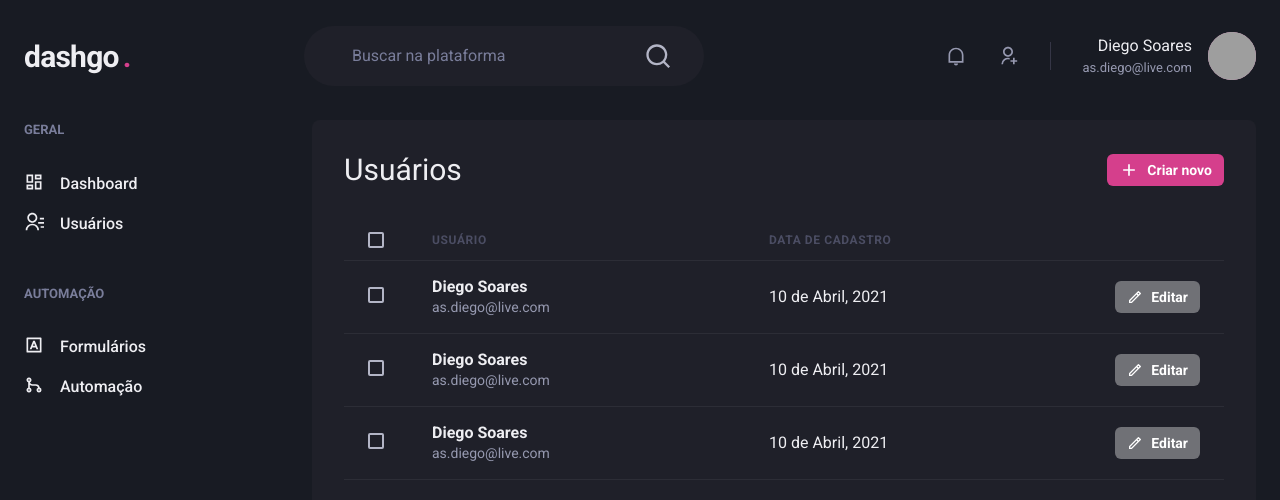
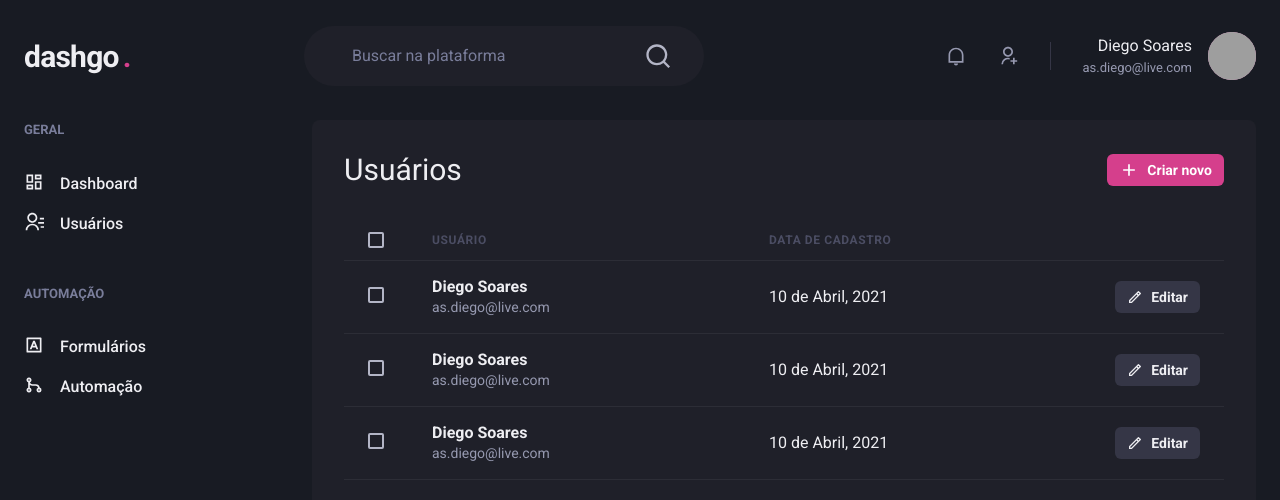
Before and after one commit to alsoDiego/dashgo, a Next.js app: page /users in a window 1280 px wide. Shown: the top 500 px of the page. Built offline with nearby package versions, Linux system fonts and the light colour scheme; grey boxes are pictures that could not be loaded.

Commit message:
styles: change button color to gray

```diff
--- a/src/pages/users/index.tsx
+++ b/src/pages/users/index.tsx
@@ -2,6 +2,7 @@ import { Box, Button, Checkbox, Flex, Heading, Icon, Table, Tbody, Td, Text, Th,
 import React from "react";
 import { RiAddLine, RiPencilLine } from "react-icons/ri";
 
+import { Pagination } from "../../components/Form/Pagination";
 import { Header } from "../../components/Header";
 import { Sidebar } from "../../components/Sidebar";
 
@@ -54,7 +55,10 @@ export default function UserList() {
                             <Button
                                 as="a"
                                 size="sm"
-                                colorScheme="whiteAlpha"
+                                        bg="gray.700"
+                                        _hover={{
+                                            bg: 'gray.500'
+                                        }}
                                 leftIcon={<Icon as={RiPencilLine} fontSize="16" />}
                                 >
                                     Editar
@@ -76,7 +80,10 @@ export default function UserList() {
                             <Button
                                 as="a"
                                 size="sm"
-                                colorScheme="whiteAlpha"
+                                        bg="gray.700"
+                                        _hover={{
+                                            bg: 'gray.500'
+                                        }}
                                 leftIcon={<Icon as={RiPencilLine} fontSize="16" />}
                                 >
                                     Editar
@@ -98,7 +105,10 @@ export default function UserList() {
                             <Button
                                 as="a"
                                 size="sm"
-                                colorScheme="whiteAlpha"
+                                        bg="gray.700"
+                                        _hover={{
+                                            bg: 'gray.500'
+                                        }}
                                 leftIcon={<Icon as={RiPencilLine} fontSize="16" />}
                                 >
                                     Editar
```
